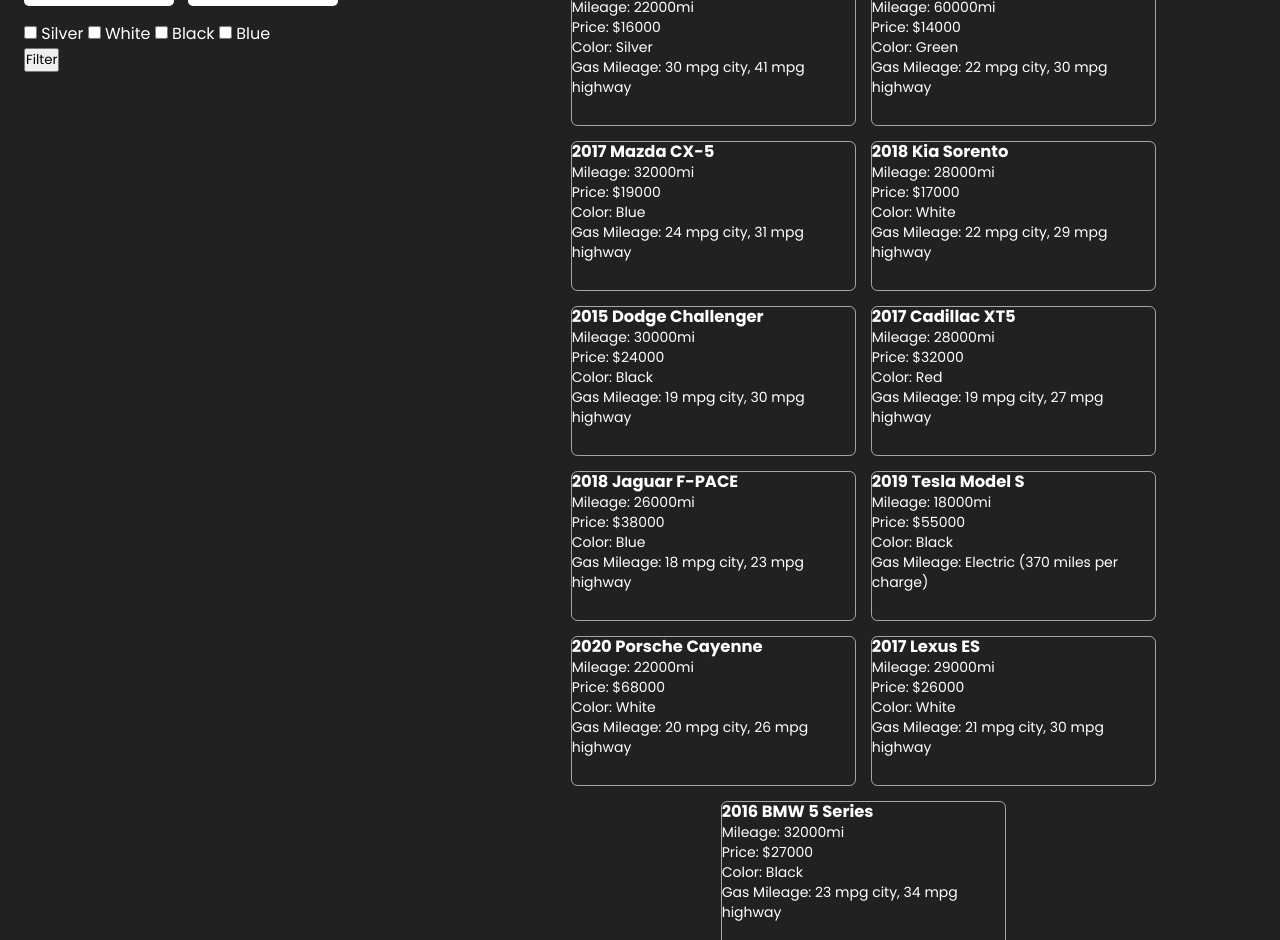
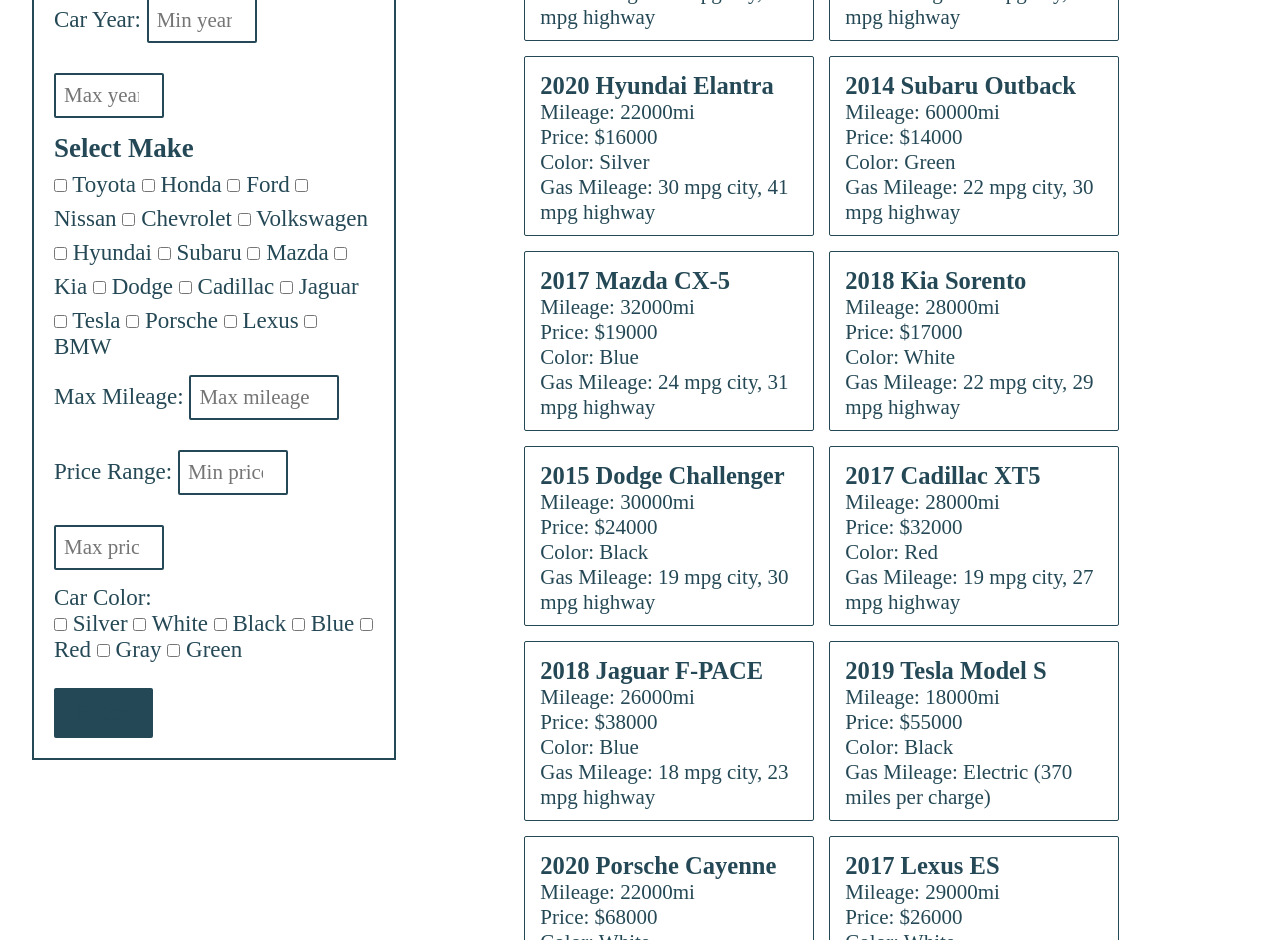
Before and after one commit to maratsalem/MaraSalem_hw5TH_csi3150_f2024, a plain HTML site: page index.html in a window 1280 px wide. Shown: the part 641-1581 px from the top of the page. Drawn offline with Linux system fonts and the light colour scheme; a web font is replaced by a local one.

Commit message:
no more!

```diff
--- a/css/index_style.css
+++ b/css/index_style.css
@@ -1,23 +1,20 @@
-/* Import font styling from google fonts - src: fonts.google.com */
-@import url("https://fonts.googleapis.com/css2?family=Poppins:wght@300;400;500;600;700&display=swap");
+@import url("https://fonts.googleapis.com/css2?family=Markazi+Text:wght@400..700&display=swap");
 
 * {
   margin: 0;
   padding: 0;
   box-sizing: border-box;
   outline: none;
-  font-family: "Poppins", "Courier New", Courier, monospace;
-}
-
-a {
-  color: #fff;
-  text-decoration: none;
+  font-family: "Markazi Text", serif;
+  --text: #244855;
+  --primary: #ffffff;
 }
 
 body {
-  color: #fff;
-  background-color: #212121;
-  padding: 1.5rem;
+  color: var(--text);
+  background-color: var(--primary);
+  padding: 2rem;
+  font-size: 23px;
 }
 
 header {
@@ -27,10 +24,17 @@ header {
   justify-content: space-between;
 }
 
+a {
+  color: var(--text);
+  text-decoration: none;
+  font-size: 23px;
+}
+
 .cars {
   display: flex;
   align-items: center;
-  justify-content: center;
+  justify-content: space-evenly;
+  margin-top: 25px;
 }
 
 .cars .filter {
@@ -38,8 +42,9 @@ header {
   flex-direction: column;
   align-items: first baseline;
   justify-content: space-evenly;
-  width: 700px;
-  margin-bottom: 625px;
+  width: 500px;
+  border: 2px solid var(--text);
+  padding: 20px;
 }
 
 .cars .filter .input,
@@ -47,87 +52,95 @@ header {
   margin-top: 15px;
 }
 
-#min-price,
-#max-price,
-#min-mileage,
-#max-mileage,
-#min-year,
-#max-year {
-  width: 150px;
-  padding: 8px;
-  font-size: 14px;
-  border-radius: 5px;
-  border: 1px solid rgba(255, 255, 255, 0.6);
+.cars .filter .submit-btn {
+  display: inline-block;
+  background-color: var(--text);
+  color: var(--text);
+  font-family: inherit;
+  font-size: 23px;
+  font-weight: 600;
+  padding: 10px 20px;
+  border: 2px solid var(--text);
+  border-radius: 2px;
+  text-align: center;
+  cursor: pointer;
+  transition: all 0.3s ease;
+  margin-top: 25px;
+}
+
+.cars .filter-button .submit-btn:hover {
+  background-color: transparent;
+  color: var(--text);
+  border: 2px solid var(--text);
 }
 
 #min-price,
 #max-price,
-#min-mileage,
 #max-mileage,
 #min-year,
 #max-year {
+  width: 110px;
+  padding: 8px;
+  font-size: 21px;
+  border-radius: 2px;
+  border: 2px solid var(--text);
   margin-right: 10px;
   margin-bottom: 15px;
+  cursor: pointer;
 }
 
-.container {
+#max-mileage {
+  width: 150px;
+}
+
+#Toyota,
+#Honda,
+#Ford,
+#Nissan,
+#Chevrolet,
+#Volkswagen,
+#Hyundai,
+#Subaru,
+#Mazda,
+#Kia,
+#Dodge,
+#Cadillac,
+#Jaguar,
+#Tesla,
+#Porsche,
+#Lexus,
+#BMW {
+  cursor: pointer;
+  font-size: 21px;
+}
+
+.cars .container {
   width: 100%;
   max-height: auto;
   display: flex;
   align-items: center;
   flex-direction: column;
-  margin-top: 50px;
 }
 
-/* grab the selectors created in the JS file */
 .container .card {
   position: relative;
-  font-size: 14px;
-  border: 1px solid rgba(255, 255, 255, 0.6);
-  border-radius: 0.4rem;
-  line-height: 20px;
-  width: 285px;
-  height: 150px;
-  overflow: hidden;
+  font-size: 21px;
+  border: 1px solid var(--text);
+  border-radius: 2px;
+  width: 290px;
+  height: 180px;
   transition: all 0.5s ease;
+  padding: 15px;
 }
 
-.container .card .card-content {
-  width: 100%;
-  position: absolute;
-  bottom: 0;
-  left: 0;
-  padding: 100px 10px 5px;
+.container .card:hover {
+  transition: all 0.5s ease;
   background-image: linear-gradient(
     180deg,
     rgba(51, 55, 69, 0),
-    rgba(16, 21, 40, 0.95)
+    rgba(177, 223, 245, 0.95)
   );
-  transition: all 0.5s ease;
-}
-
-.container .card .card-content .card-header {
-  padding: 8px 0;
-  display: flex;
-  align-items: center;
-  justify-content: space-between;
-}
-
-.container .card .card-content .card-btn {
-  color: #fff;
   cursor: pointer;
-  padding: 6px 8px;
-  border: 1px solid rgba(255, 255, 255, 0.5);
-  border-radius: 0.4rem;
-  transition: all 0.5s ease;
-}
-
-.container .card:hover {
-  cursor: pointer;
-}
-
-.container .card:hover .card-content {
-  background-image: linear-gradient(180deg, rgba(51, 55, 69, 0), #101528 55%);
 }
 
 #result {
@@ -138,14 +151,3 @@ header {
   flex-wrap: wrap;
   justify-content: center;
 }
-
-/* responsive design aspects: you can check the rest like title font size reduction etc. */
-@media screen and (max-width: 550px) {
-  .search-box {
-    justify-content: center;
-  }
-
-  .search-box form {
-    margin-top: 10px;
-  }
-}
--- a/index.html
+++ b/index.html
@@ -5,20 +5,20 @@
     <meta name="viewport" content="width=device-width, initial-scale=1.0" />
     <script src="./js/usedCars.js" type="module"></script>
     <script src="./js/index.js" type="module"></script>
-  <title>Oakland Dealership</title>
+    <title>Oakland Used Cars</title>
     <link rel="stylesheet" href="./css/index_style.css" />
   </head>
   <body>
     <header>
-    <a href="#"><h1>Oakland Dealership</h1></a>
+      <a href="#"><h1>Used Cars Dealership</h1></a>
       <a href="mailto:fakemail@oakland.edu"><p>Contact Us</p></a>
     </header>
-
+    <hr />
     <div class="cars">
       <div class="filter">
         <h2>Filter Cars</h2>
         <form id="search-form">
-        <label for="year-range">Car Year Range:</label>
+          <label for="year-range">Car Year:</label>
           <input
             class="input"
             type="number"
@@ -32,13 +32,45 @@
             placeholder="Max year"
           />
 
-        <label for="make">Car Make:</label>
+          <label for="make"></label>
           <div id="make">
-          <input type="checkbox" id="Toyota" /> <label for="Toyota">Toyota</label>
-          <input type="checkbox" id="Honda" /> <label for="Honda">Honda</label>
-          <input type="checkbox" id="Ford" /> <label for="Ford">Ford</label>
-          <input type="checkbox" id="Nissan" /> <label for="Nissan">Nissan</label>
-          <!-- Add other makes as needed -->
+            <div class="make-container">
+              <h3>Select Make</h3>
+              <input type="checkbox" id="Toyota" class="box" />
+              <label for="Toyota">Toyota</label>
+              <input type="checkbox" id="Honda" class="box" />
+              <label for="Honda">Honda</label>
+              <input type="checkbox" id="Ford" class="box" />
+              <label for="Ford">Ford</label>
+              <input type="checkbox" id="Nissan" class="box" />
+              <label for="Nissan">Nissan</label>
+              <input type="checkbox" id="Chevrolet" class="box" />
+              <label for="Chevrolet">Chevrolet</label>
+              <input type="checkbox" id="Volkswagen" class="box" />
+              <label for="Volkswagen">Volkswagen</label>
+              <input type="checkbox" id="Hyundai" class="box" />
+              <label for="Hyundai">Hyundai</label>
+              <input type="checkbox" id="Subaru" class="box" />
+              <label for="Subaru">Subaru</label>
+              <input type="checkbox" id="Mazda" class="box" />
+              <label for="Mazda">Mazda</label>
+              <input type="checkbox" id="Kia" class="box" />
+              <label for="Kia">Kia</label>
+              <input type="checkbox" id="Dodge" class="box" />
+              <label for="Dodge">Dodge</label>
+              <input type="checkbox" id="Cadillac" class="box" />
+              <label for="Cadillac">Cadillac</label>
+              <input type="checkbox" id="Jaguar" class="box" />
+              <label for="Jaguar">Jaguar</label>
+              <input type="checkbox" id="Tesla" class="box" />
+              <label for="Tesla">Tesla</label>
+              <input type="checkbox" id="Porsche" class="box" />
+              <label for="Porsche">Porsche</label>
+              <input type="checkbox" id="Lexus" class="box" />
+              <label for="Lexus">Lexus</label>
+              <input type="checkbox" id="BMW" class="box" />
+              <label for="BMW">BMW</label>
+            </div>
           </div>
 
           <label for="max-mileage">Max Mileage:</label>
@@ -48,7 +80,7 @@
             id="max-mileage"
             placeholder="Max mileage"
           />
-
+          <div class="price-container">
             <label for="price-range">Price Range:</label>
             <input
               class="input"
@@ -62,14 +94,24 @@
               id="max-price"
               placeholder="Max price"
             />
+          </div>
 
           <label for="color">Car Color:</label>
           <div id="color">
-          <input type="checkbox" id="Silver" /> <label for="Silver">Silver</label>
-          <input type="checkbox" id="White" /> <label for="White">White</label>
-          <input type="checkbox" id="Black" /> <label for="Black">Black</label>
-          <input type="checkbox" id="Blue" /> <label for="Blue">Blue</label>
-          <!-- Add other colors as needed -->
+            <input type="checkbox" id="Silver" />
+            <label for="Silver">Silver</label>
+            <input type="checkbox" id="White" />
+            <label for="White">White</label>
+            <input type="checkbox" id="Black" />
+            <label for="Black">Black</label>
+            <input type="checkbox" id="Blue" />
+            <label for="Blue">Blue</label>
+            <input type="checkbox" id="Red" />
+            <label for="Red">Red</label>
+            <input type="checkbox" id="Gray" />
+            <label for="Gray">Gray</label>
+            <input type="checkbox" id="Green" />
+            <label for="Green">Green</label>
           </div>
 
           <button type="submit" class="submit-btn">Filter</button>
--- a/js/index.js
+++ b/js/index.js
@@ -14,8 +14,8 @@ function applyFilters() {
     parseInt(document.getElementById("max-year").value) || Infinity;
 
   const makes = [];
-  document.querySelectorAll("#make input:checked").forEach((input) => {
-    makes.push(input.id);
+  document.querySelectorAll("#make input:checked").forEach((carMake) => {
+    makes.push(carMake.id);
   });
 
   const maxMileage =
@@ -26,8 +26,8 @@ function applyFilters() {
     parseInt(document.getElementById("max-price").value) || Infinity;
 
   const colors = [];
-  document.querySelectorAll("#color input:checked").forEach((input) => {
-    colors.push(input.id);
+  document.querySelectorAll("#color input:checked").forEach((carColor) => {
+    colors.push(carColor.id);
   });
 
   // Filter cars based on conditions
```
Lines whose indentation alone changed are shown as unchanged.
